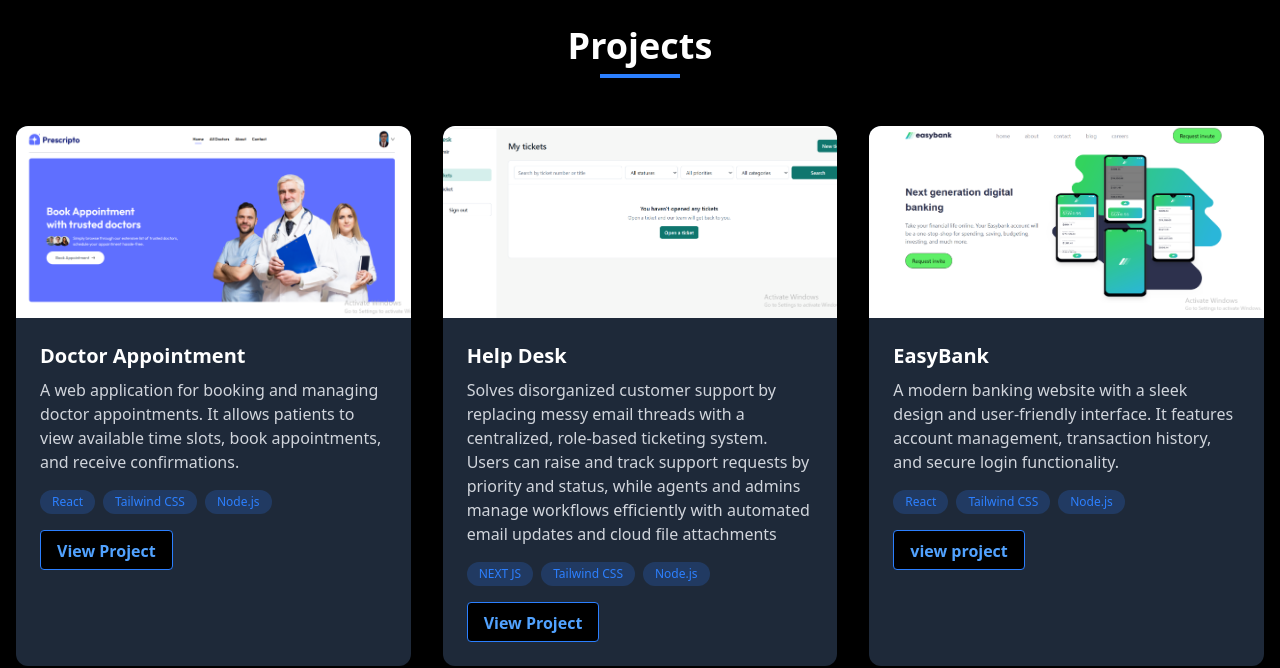
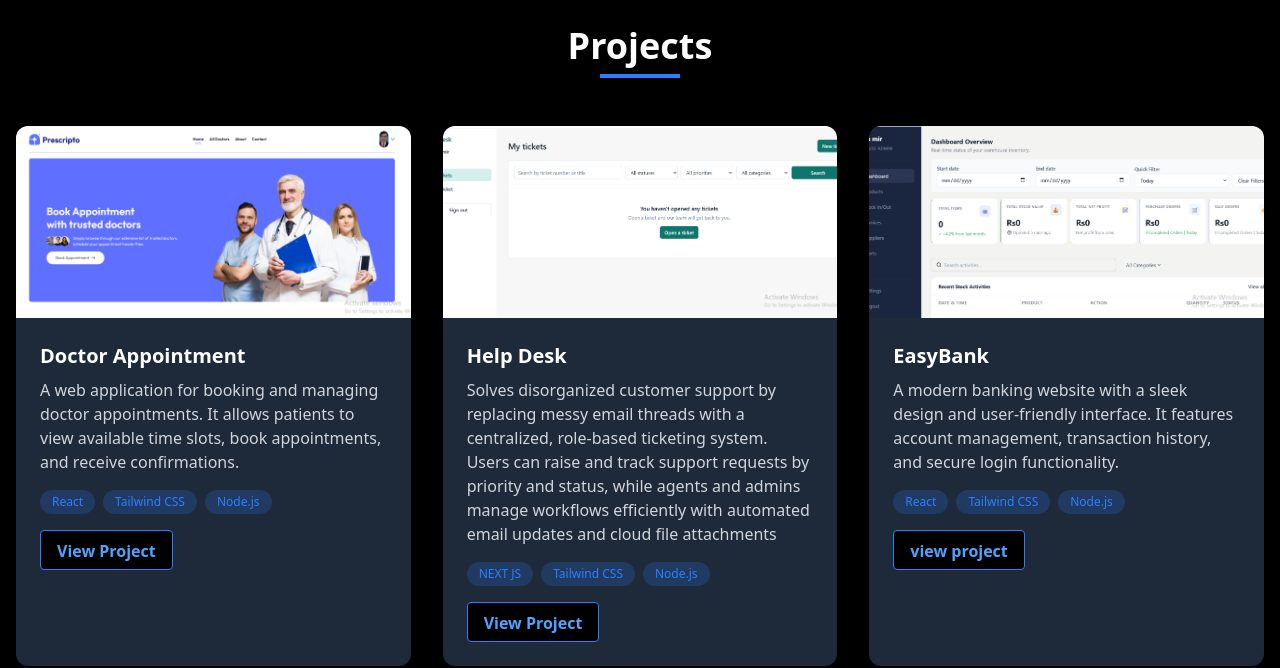
Before and after one commit to mirhamza123/my_portfolio, a React (Vite) app: page / in a window 1280 px wide. Shown: the part 2820-3488 px from the top of the page. Built offline with nearby package versions, Linux system fonts and the light colour scheme.

Commit message:
add inventory project

```diff
--- a/src/component/Projects.jsx
+++ b/src/component/Projects.jsx
@@ -5,6 +5,7 @@ import calculator from "./images/calculator.png";
 import keyboard from "./images/keyboard.png"; // Ensure this image exists in your project
 import doctor from "./images/doctor.png"; // Ensure this image exists in your project
 import helpdesk from "./images/helpdesk.png"; // Ensure this image exists in your project
+import inventory from "./images/inventory.png"; // Ensure this image exists in your project
 
 function Projects() {
   const { t } = useTranslation();
@@ -91,8 +92,45 @@ function Projects() {
                 </button>
               </div>
             </div>
-
             {/*  */}
+            {/* inventory-system  */}
+            <div className=" group relative overflow-hidden rounded-xl bg-gray-800   transition-all duration-300 ">
+              <div className="image relative h-48 overflow-hidden group-hover:scale-105">
+                <img
+                  src={inventory}
+                  alt=""
+                  srcset=""
+                  className="h-full w-full  transition-transform duration-500  object-cover"
+                />
+                <div className="absolute inset-0 bg-gradient-to-t from-black/80 to-black/20 opacity-0 transition-opacity duration-300 group-hover:opacity-100"></div>
+              </div>
+              <div className="title  p-6">
+                <h3 className="text-white text-xl font-bold mb-2">
+                  {t("projects.easyBank.title")}
+                </h3>
+                <p className="text-gray-300 mb-4">
+                  {t("projects.easyBank.description")}
+                </p>
+                <div className="mb-4 flex flex-wrap gap-2">
+                  <span className="rounded-full bg-blue-500/20 px-3 py-1 text-xs font-medium text-blue-500">
+                    React
+                  </span>
+                  <span className="rounded-full bg-blue-500/20 px-3 py-1 text-xs font-medium text-blue-500">
+                    Tailwind CSS
+                  </span>
+                  <span className="rounded-full bg-blue-500/20 px-3 py-1 text-xs font-medium text-blue-500">
+                    Node.js
+                  </span>
+                </div>
+                <button class="  h-10 bg-black hover:bg-blue-500/10 text-blue-400 font-semibold hover:text-blue-300 py-2 px-4 border border-blue-500 hover:border-transparent rounded cursor-pointer">
+                  <a href="https://mirhamza123.github.io/EasyBank/">
+                    {t("projects.easyBank.viewProject")}
+                  </a>
+                </button>
+              </div>
+            </div>
+            {/*  */}
+            {/*easyBank  */}
             <div className=" group relative overflow-hidden rounded-xl bg-gray-800   transition-all duration-300 ">
               <div className="image relative h-48 overflow-hidden group-hover:scale-105">
                 <img
```
Also changed, not shown: src/component/images/inventory.png (added).
